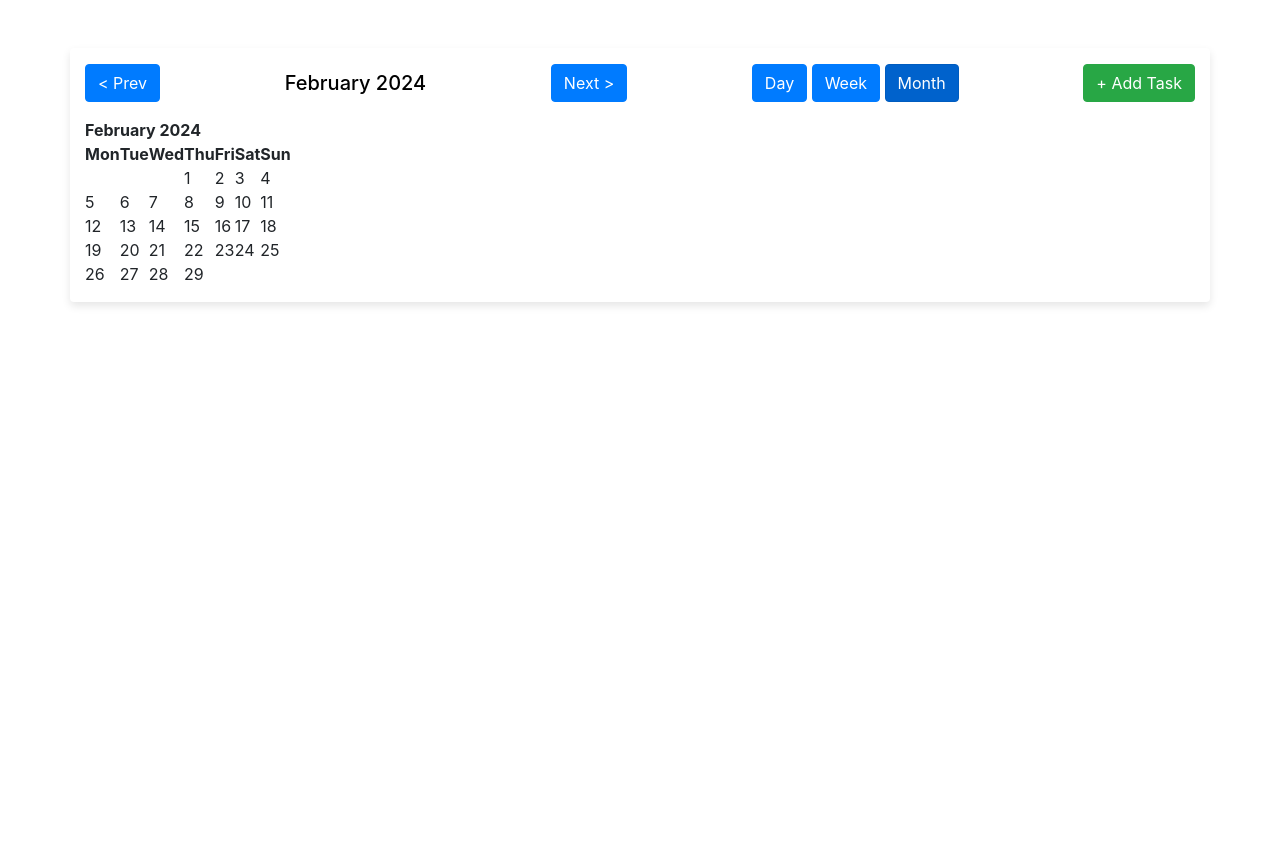
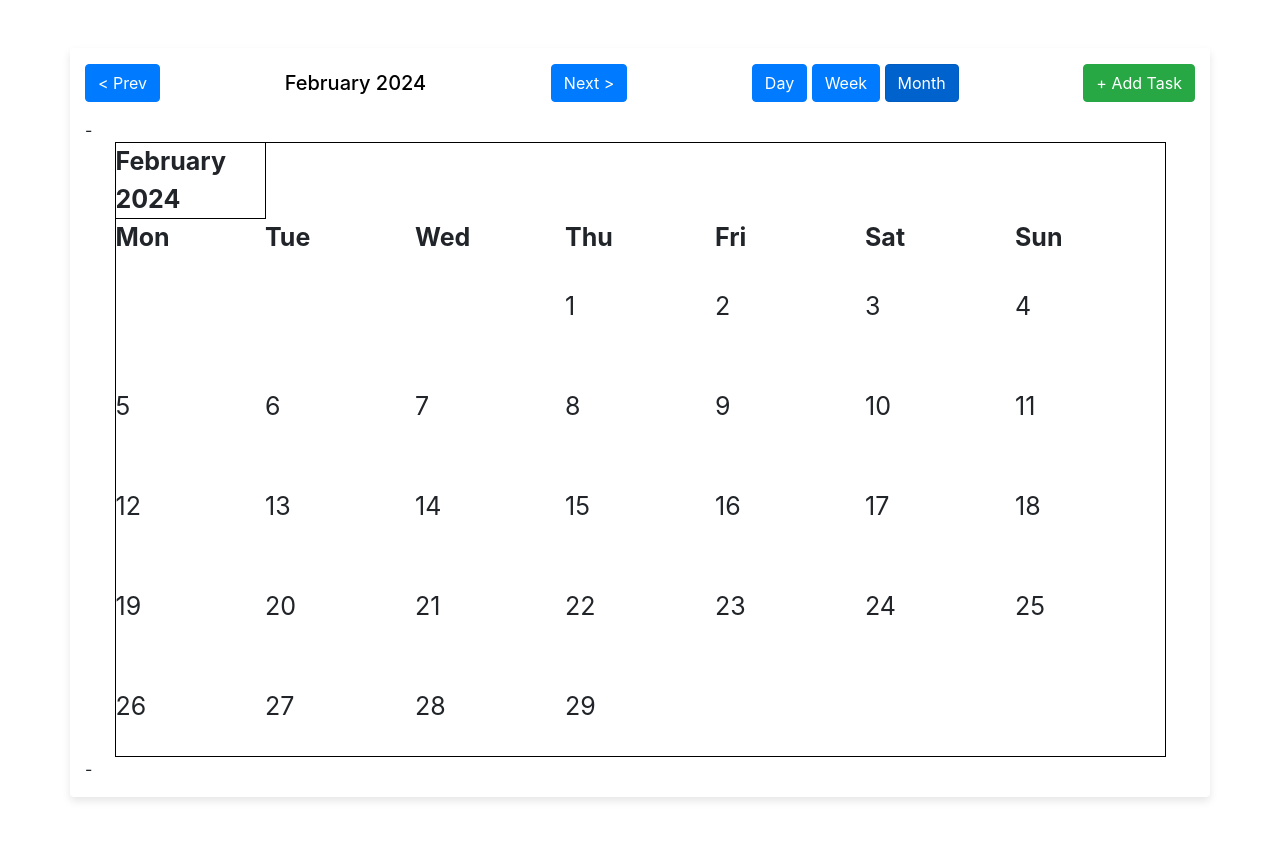
Before and after one commit to UCCS-CS4300-5300/group5-spring2024, a Django app: page / in a window 1280 px wide. Before the commit the page ends 306 px from the top, so only its background shows below. Run offline with Django 5.2, Linux system fonts and the light colour scheme; some libraries are stand-ins or nearby versions.

Commit message:
finishing up sprint 0-3

```diff
--- a/Task_Quest_App/Task_Quest_Config/templates/Task_Quest_Config/index.html
+++ b/Task_Quest_App/Task_Quest_Config/templates/Task_Quest_Config/index.html
@@ -6,11 +6,17 @@
     <title>Calendar Home Page</title>
     <link href="https://stackpath.bootstrapcdn.com/bootstrap/4.5.2/css/bootstrap.min.css" rel="stylesheet">
     <style>
+      .month {
+        font-size: 25px;
+        margin: auto;
+        border: 1px solid black;
+      }
       .calendar-container {
           background-color: #fff;
           box-shadow: 0 4px 8px rgba(0,0,0,.1);
           border-radius: .25rem;
           padding: 0 15px;
+
       }
       .calendar {
           width: 100%;
@@ -22,6 +28,7 @@
       .calendar table {
           width: 100%;
           table-layout: fixed;
+
       }
 
       .nav-button, .view-button, .add-task {
@@ -67,10 +74,10 @@
         </div>
         <button class="btn btn-success add-task">+ Add Task</button>
     </div>
-    <div class="calender ">
+     <div class="calender ">-
         <!-- Calendar grid goes here -->
       {{ calendar }}
-    </div>
+   </div>-
 </div>
 </body>
 </html>
--- a/Task_Quest_App/Task_Quest_Config/views.py
+++ b/Task_Quest_App/Task_Quest_Config/views.py
@@ -15,7 +15,10 @@ from .models import Task
 def index(request):
   cal = HTMLCalendar()
   html_cal = cal.formatmonth(datetime.today().year, datetime.today().month, withyear=True)
+  html_cal = html_cal.replace('<td ', '<td height=100')
+  html_cal = html_cal.replace('<th ', '<th width=150')
   calendar = mark_safe(html_cal)
+  #calendar = calendar.replace('<td ', '<td  width="150" height="150"')
   current_month_year = datetime.today().strftime('%B %Y')
   return render(request, 'Task_Quest_Config/index.html', {'calendar' : calendar, 'current_month_year': current_month_year})
 
```
Also changed, not shown: Task_Quest_App/Task_Quest_Config/admin.py (line endings or trailing spaces).
